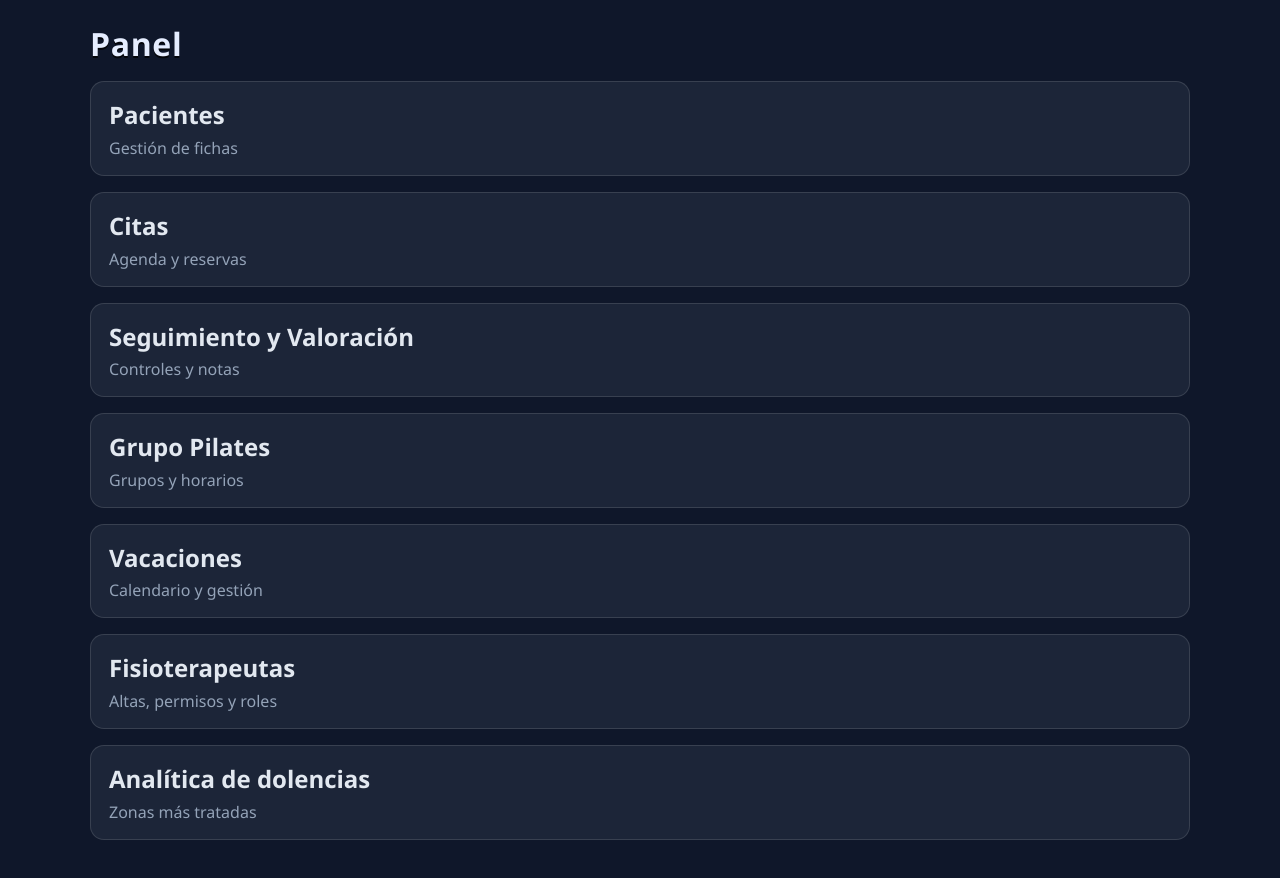
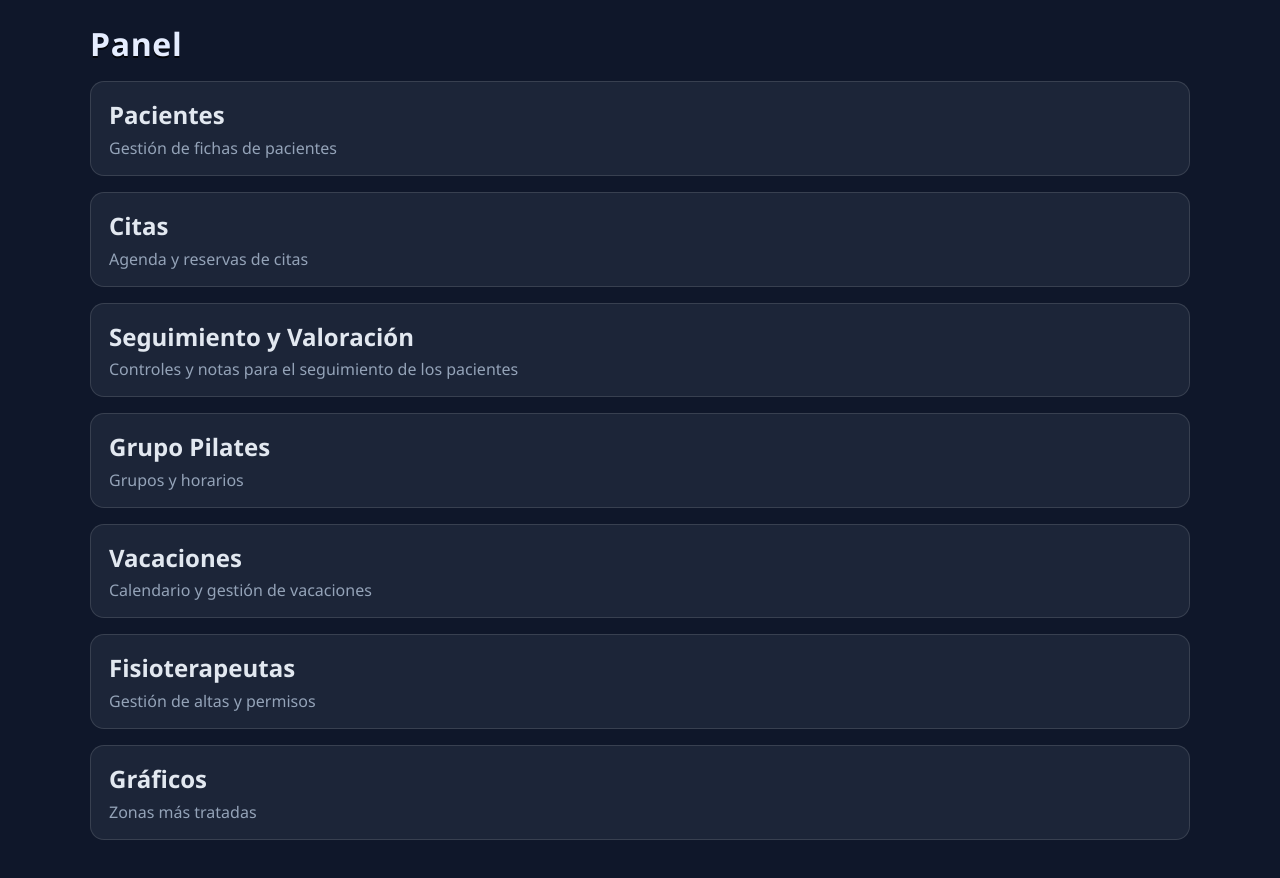
Before and after one commit to Angysg/FisioCare, a React (Vite) app in the folder client/: page /dashboard in a window 1280 px wide. Shown: the part 240-1118 px from the top of the page. Built offline with nearby package versions, Linux system fonts and the light colour scheme; no server answers; sample sign-in values are in the browser's storage.

Commit message:
panel corregido

```diff
--- a/client/src/pages/Dashboard.jsx
+++ b/client/src/pages/Dashboard.jsx
@@ -14,25 +14,25 @@ export default function Dashboard() {
   const role = normalizeRole(roleRaw);
 
   const comunes = [
-    { title: "Pacientes", to: "/pacientes", desc: "Gestión de fichas" },
-    { title: "Citas", to: "/citas", desc: "Agenda y reservas" },
+    { title: "Pacientes", to: "/pacientes", desc: "Gestión de fichas de pacientes" },
+    { title: "Citas", to: "/citas", desc: "Agenda y reservas de citas" },
     {
       title: "Seguimiento y Valoración",
       to: "/seguimiento",
-      desc: "Controles y notas",
+      desc: "Controles y notas para el seguimiento de los pacientes",
     },
     { title: "Grupo Pilates", to: "/pilates", desc: "Grupos y horarios" },
-    { title: "Vacaciones", to: "/vacaciones", desc: "Calendario y gestión" },
+    { title: "Vacaciones", to: "/vacaciones", desc: "Calendario y gestión de vacaciones" },
   ];
 
   const adminOnly = [
     {
       title: "Fisioterapeutas",
       to: "/fisioterapeutas",
-      desc: "Altas, permisos y roles",
+      desc: "Gestión de altas y permisos",
     },
     {
-      title: "Analítica de dolencias",
+      title: "Gráficos",
       to: "/analitica-dolencias",
       desc: "Zonas más tratadas",
     },
```
